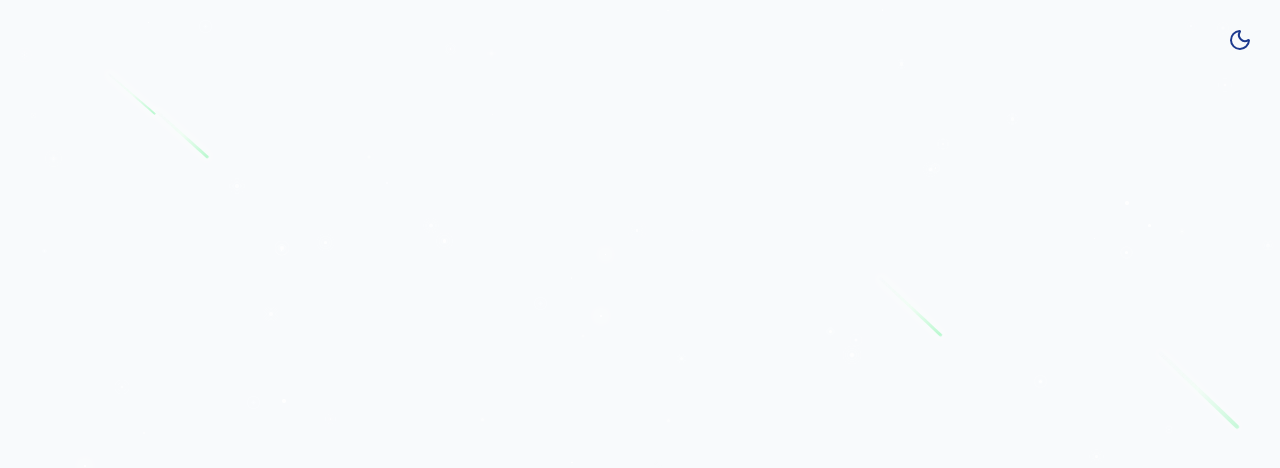
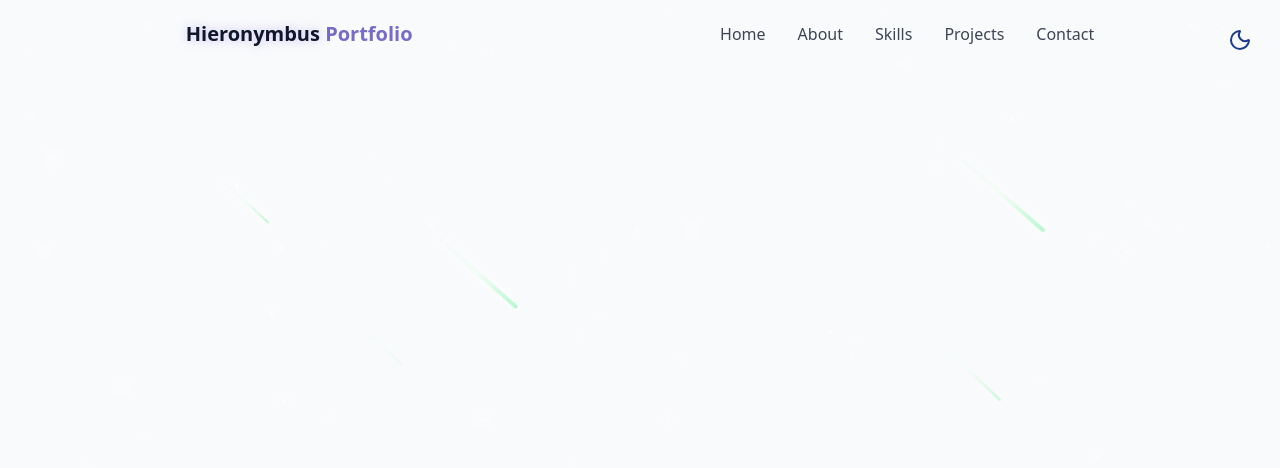
Before and after one commit to Hieronymbus/2025Portfolio, a React (Vite) app: page / in a window 1280 px wide. Shown: the top 468 px of the page. Built offline with nearby package versions, Linux system fonts and the light colour scheme.

Commit message:
@navbar component built desktop and mob version working

```diff
--- /dev/null
+++ b/src/components/NavBar.jsx
@@ -0,0 +1,123 @@
+import { useEffect, useState } from "react"
+import { cn } from "../library/utils"
+import { X, Menu } from "lucide-react"
+
+
+const navItems = [
+    {name: "Home", href: "#hero"},
+    {name: "About", href: "#about"},
+    {name: "Skills", href: "#skills"},
+    {name: "Projects", href: "#projects"},
+    {name: "Contact", href: "#contact"},
+]
+
+export const NavBar = () => {
+
+    const [isScrolled, setIsScrolled] = useState(false)
+    const [isMenuOpen, setIsMenuOpen] = useState(false )
+
+    useEffect(()=> {
+
+        const handleScroll = () => {
+            setIsScrolled(window.scrrenY > 10)
+        }
+        window.addEventListener("scroll", handleScroll)
+
+        return () =>  window.removeEventListener("scroll", handleScroll)
+    },[])
+
+    return (
+    <nav
+        className={cn(
+            "fixed w-full z-40 transition-all duration-300",
+            isScrolled ?
+            "py-3 bg-background/80 backdrop-blur-md shadow-xs"
+            :
+            "py-5"
+        )}
+    >
+        <div
+            className="container flex items-center justify-around"
+        >
+             <a
+                className="text-xl font-bold text-primary flex items-center "
+             >
+                <span
+                    className="relative z-10 "
+                    href="#hero"
+                >
+                    <span
+                        className="text-glow text-foreground"
+                    >Hieronymbus </span>
+                    Portfolio
+                </span>
+             </a>
+
+             {/* desktop version */}
+                <div
+                    className="hidden md:flex space-x-8 "
+                >
+                    {navItems.map((item, key) => {
+                        return(
+                            <a
+                                key={key}
+                                href={item.href}
+                                className="text-foreground/80 hover:text-primary transition-colors duration-300"
+                            >
+                                {item.name}
+                            </a>
+                        )
+                    })}
+                </div>
+             {/* mobile version */}
+
+                <button
+                    onClick={() =>  setIsMenuOpen((prev) => !prev)}
+                    aria-label={
+                        isMenuOpen ?
+                        "Close Menu"
+                        :
+                        "Open Menu"
+                    }
+                    className="md:hidden p-2 text-color-foreground z-50 "
+                >
+                    {
+                        isMenuOpen ?
+                        <X size={24}/>
+                        :
+                        <Menu size={24} />
+                    }
+                </button>
+                <div
+                    className={cn(
+                        "fixed inset-0 bg-background/95 backdrop-blur-md z-40 flex flex-col items-center justify-center",
+                        "transition-all duration-300 md:hidden",
+                        isMenuOpen ?
+                        "opacity-100 pointer-events-auto "
+                        :
+                        "opacity-0 pointer-events-auto"
+                    )}
+                >
+                    <div
+                        className="flex flex-col space-y-8 text-xl"
+                    >
+                        {navItems.map((item, key) => {
+                            return(
+                                <a
+                                    key={key}
+                                    href={item.href}
+                                    className="text-foreground/80 hover:text-primary transition-colors duration-300"
+                                    onClick={() => setIsMenuOpen(false)}
+                                >
+                                    {item.name}
+                                </a>
+                            )
+                        })}
+                    </div>
+                </div>
+
+
+        </div>
+    </nav>
+    )
+}
--- a/src/index.css
+++ b/src/index.css
@@ -83,7 +83,7 @@
 
     --card:222 31% 91%;
 
-    --primary: 222 41% 91%;
+    --primary: 255 55% 70%;
     --primary-foreground: 213 31% 91%;
 
     --border: 217 33% 20%;
@@ -129,6 +129,8 @@
 @utility text-glow {
   @apply relative;
   text-shadow: 0 0 10px rgba(167,139, 250, 0.5);
+  /* font-size: 100px; */
+
 }
 
 @utility card-hover {
--- a/src/pages/Home.jsx
+++ b/src/pages/Home.jsx
@@ -1,3 +1,4 @@
+import { NavBar } from "../components/NavBar";
 import { StarBackground } from "../components/StarBackground";
 import { ThemeToggle } from "../components/ThemeToggle";
 
@@ -15,7 +16,7 @@
             {/* {Background Effects} */}
                 <StarBackground />
             {/* {Navbar} */}
-
+                <NavBar />
             {/* {Main Content} */}
 
             {/* {Footer} */}
```
